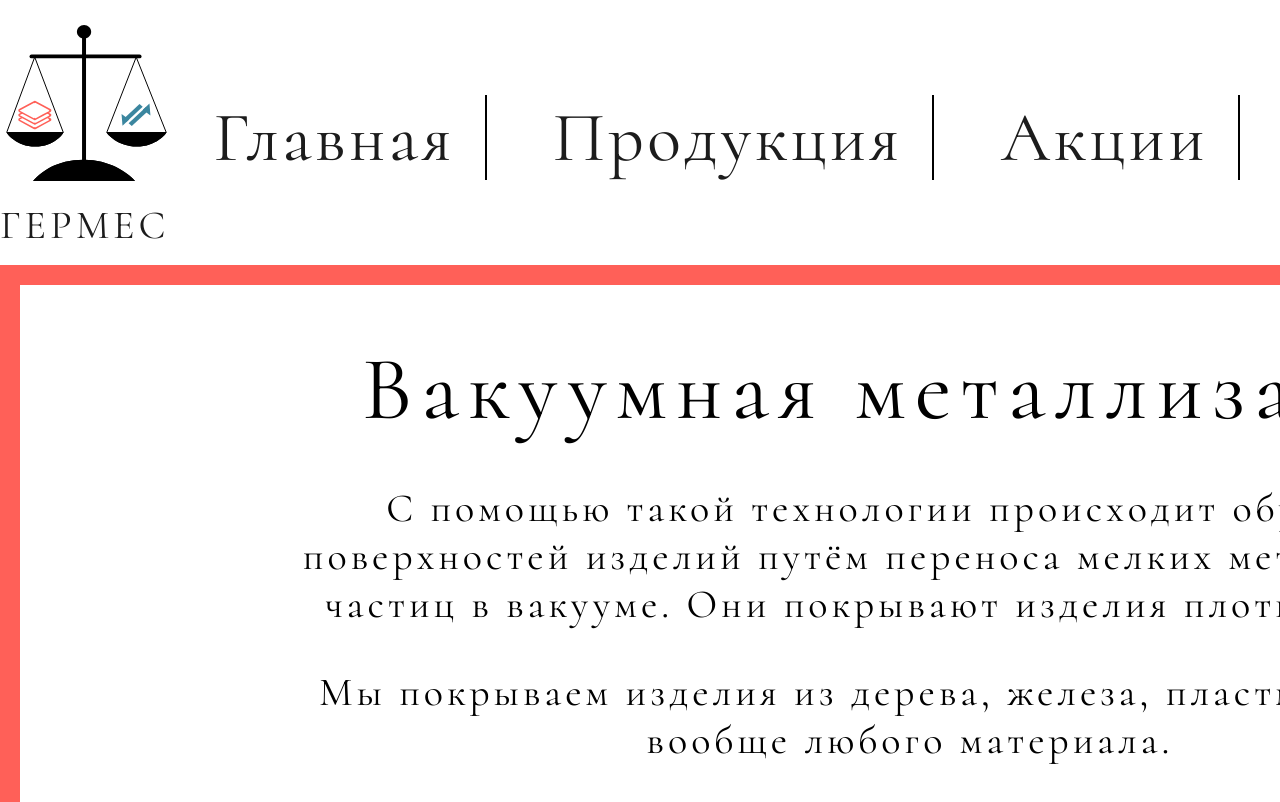
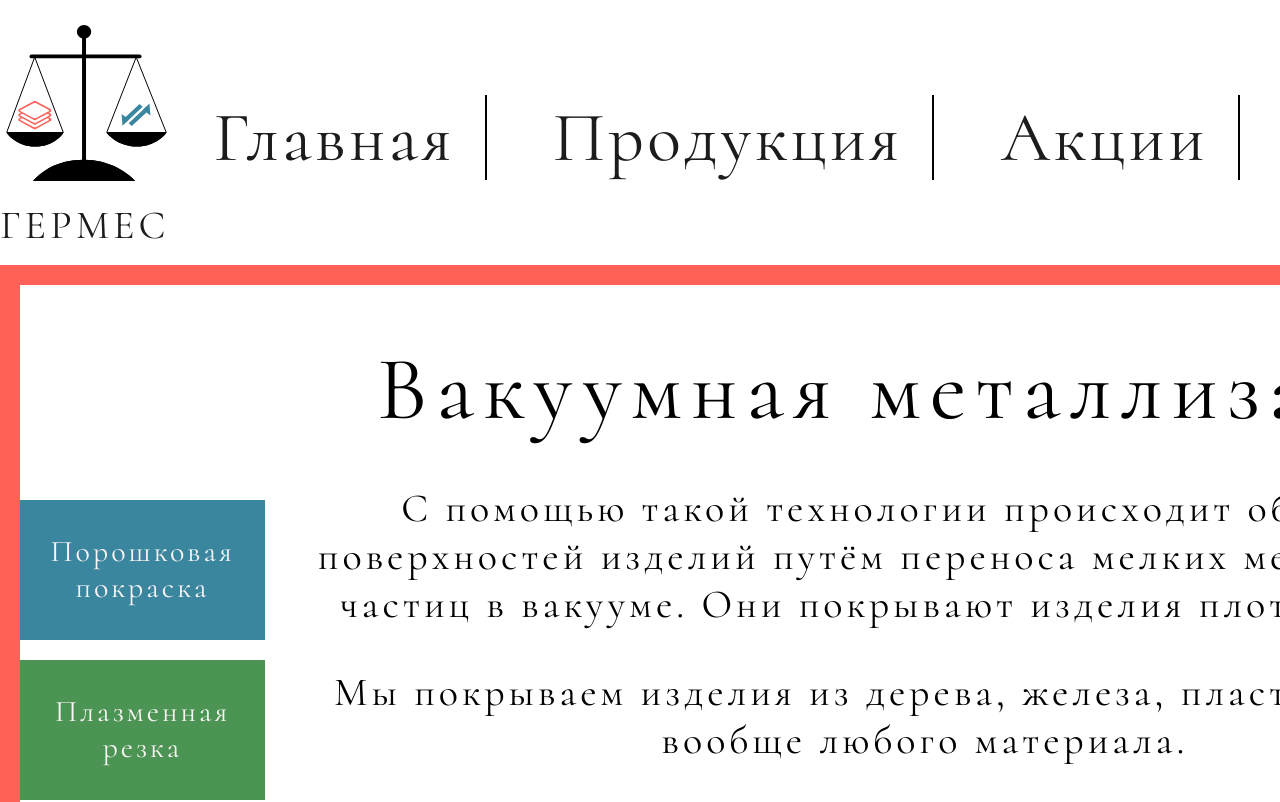
Before and after one commit to Ul-Tim-ate/Germes, a Next.js app: page /vacuum-plating in a window 1280 px wide. Shown: the top 802 px of the page. Built offline with nearby package versions, Linux system fonts and the light colour scheme.

Commit message:
create product nav

```diff
--- /dev/null
+++ b/components/product-nav.tsx
@@ -0,0 +1,33 @@
+import React from "react";
+import styles from "../styles/product-nav.module.sass";
+
+const ProductNav = () => {
+  return (
+    <nav className={styles.productNav}>
+      <ul className={styles.productNavList}>
+        <li
+          className={`${styles.productNavItem} ${styles.productNavItemVacuum} ${styles.invis}`}
+        >
+          Вакуумная металлизация
+        </li>
+        <li
+          className={`${styles.productNavItem} ${styles.productNavItemPowder}`}
+        >
+          Порошковая покраска
+        </li>
+        <li
+          className={`${styles.productNavItem} ${styles.productNavItemPlasma}`}
+        >
+          Плазменная резка
+        </li>
+        <li
+          className={`${styles.productNavItem} ${styles.productNavItemAdvan}`}
+        >
+          Преимущества
+        </li>
+      </ul>
+    </nav>
+  );
+};
+
+export default ProductNav;
--- a/components/product.tsx
+++ b/components/product.tsx
@@ -1,5 +1,6 @@
 import React, { FC } from "react";
 import styles from "../styles/product.module.sass";
+import ProductNav from "./product-nav";
 import ProductSwiper from "./product-swiper";
 
 interface ProductProps {}
@@ -22,6 +23,7 @@ const Product: FC<ProductProps> = () => {
           <ProductSwiper />
         </div>
         <button className={styles.productGetPrice}>Получить прайс</button>
+        <ProductNav />
       </div>
     </section>
   );
--- /dev/null
+++ b/styles/product-nav.module.sass
@@ -0,0 +1,33 @@
+@import './_variables'
+
+.productNav
+  position: absolute
+  top: 55px
+  left: 0
+  &List
+    display: flex
+    flex-direction: column
+    row-gap: 20px
+  &Item
+    display: flex
+    justify-content: center
+    align-items: center
+    text-align: center
+    font-size: 30px
+    line-height: 36px
+    letter-spacing: 0.1em
+    width: 245px
+    height: 140px
+    color: $whiteText
+    padding: 35px
+    background: #000
+    cursor: pointer
+    &Vacuum
+      background-color: #FF6058
+    &Powder
+      background-color: #3B869F
+    &Plasma
+      background-color: #4B9454
+
+.invis
+  visibility: hidden
--- a/styles/product-swiper.module.sass
+++ b/styles/product-swiper.module.sass
@@ -14,9 +14,11 @@
     transform: rotate(180deg)
     top: 45%
     right: -130px
+    cursor: pointer
   &Prev
     width: 83px
     height: 75px
     position: absolute
     top: 45%
     left: -130px
+    cursor: pointer
--- a/styles/product.module.sass
+++ b/styles/product.module.sass
@@ -5,6 +5,8 @@
     border: 20px solid #FF6058
     padding-top: 50px
     padding-bottom: 44px
+    position: relative
+    padding-left: 30px
   &Header
     font-size: 90px
     line-height: 109px
```
